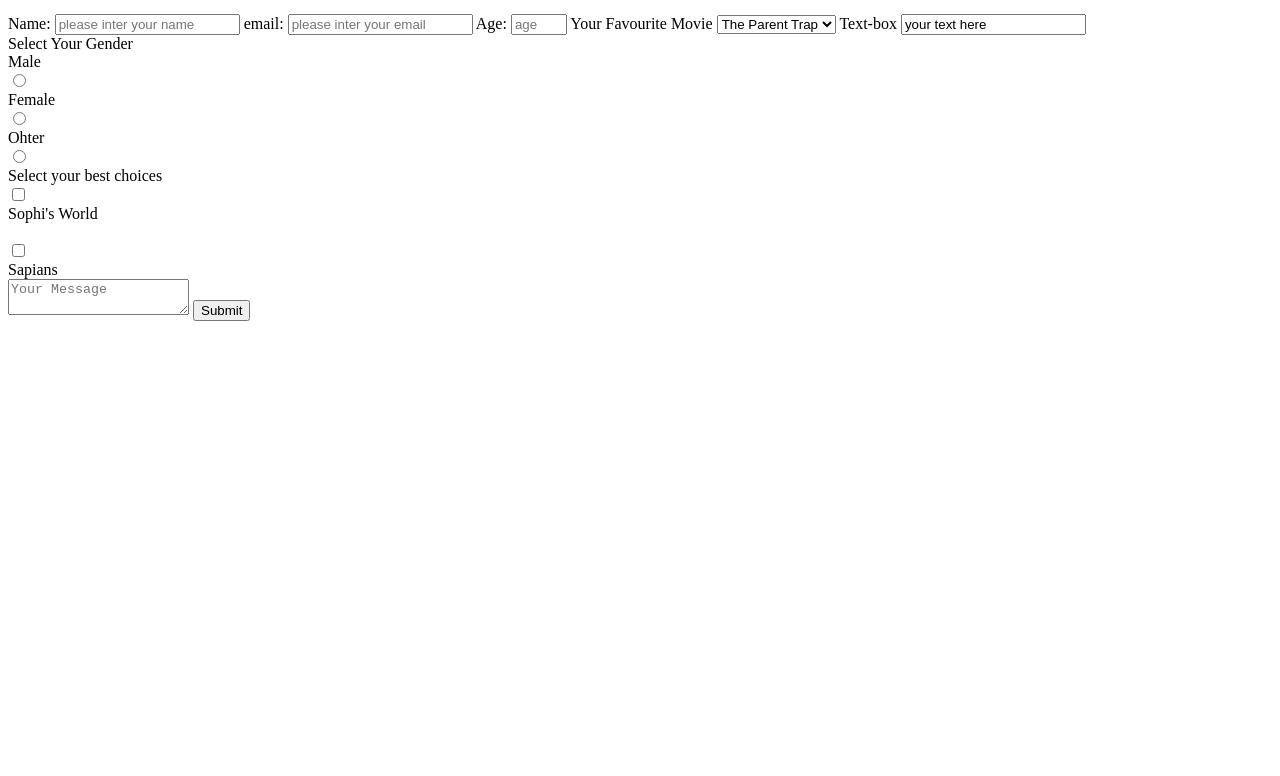
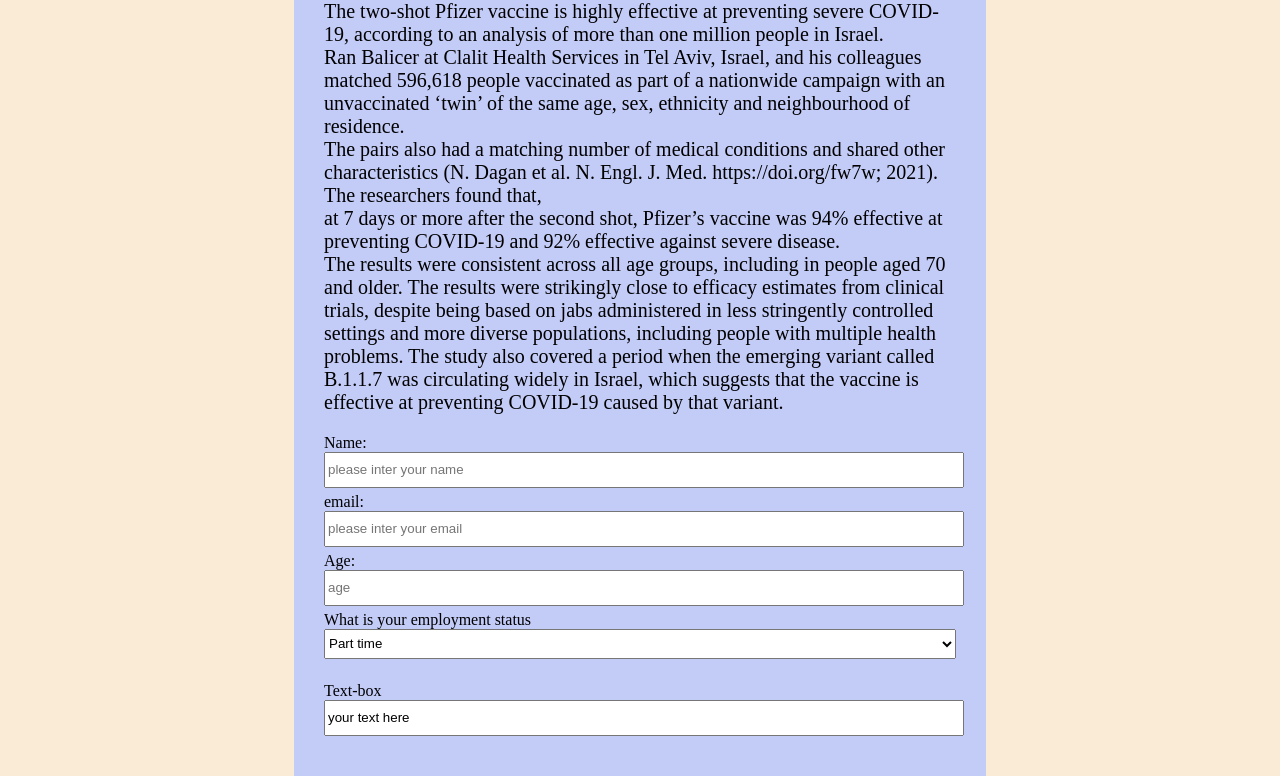
Before and after one commit to Amina-Radfar/Form, a plain HTML site: page Index.html in a window 1280 px wide. Shown: the part 118-894 px from the top of the page. Before the commit the page ends 800 px from the top, so only its background shows below. Drawn offline with Linux system fonts and the light colour scheme.

Commit message:
final changes

```diff
--- /dev/null
+++ b/CSS/Style.css
@@ -0,0 +1,40 @@
+body{
+background-color: antiquewhite;
+}
+#title{
+    color: rgb(16, 10, 32);
+    font-size:xx-large;
+    font-style: italic;
+    text-align: center;
+}
+#description{
+
+    justify-content: left;
+    font-size: 20px;
+}
+.container{
+    width: 50%;
+    background-color: rgb(195, 203, 247);
+    padding: 30px;
+    margin: auto;
+}
+.Form-group{
+    width:100%;
+    height: 30px;
+    margin-bottom: 5px;
+    display: block;
+}
+.radio , .checkbox{
+    display: inline-block;
+}
+textarea{
+    padding: 70px;
+    background-color: rgb(158, 155, 140);
+    width: 80%;
+}
+#submit{
+    margin: auto;
+    display: flex;
+    width: 60%;
+    text-align: center;
+}
--- a/Index.html
+++ b/Index.html
@@ -6,52 +6,65 @@
     <meta http-equiv="X-UA-Compatible" content="IE=edge">
     <meta name="viewport" content="width=device-width, initial-scale=1.0">
     <title>Document</title>
+    <link rel="stylesheet" href="CSS/Style.css">
 </head>
 
 <body>
+    <div class="container">
         <header>
             <h1 id="title">Covid 19 Survey Form</h1>
 
-        <p id="description">CDC is actively working to learn more about the whole range of short- and long-term health effects associated with COVID-19. As the pandemic unfolds, we are learning that many organs besides the lungs are affected by COVID-19 and there are many
-            ways the infection can affect someone’s health.</p>
+            <p id="description">The two-shot Pfizer vaccine is highly effective at preventing severe COVID-19, according to an analysis of more than one million people in Israel.
+
+               <br> Ran Balicer at Clalit Health Services in Tel Aviv, Israel, and his colleagues matched 596,618 people vaccinated as part of a nationwide campaign with an unvaccinated ‘twin’ of the same age, sex, ethnicity and neighbourhood of residence.<br> The pairs also had a matching number of medical conditions and shared other characteristics (N. Dagan et al. N. Engl. J. Med. https://doi.org/fw7w; 2021).
+
+                The researchers found that,<br> at 7 days or more after the second shot, Pfizer’s vaccine was 94% effective at preventing COVID-19 and 92% effective against severe disease.<br> The results were consistent across all age groups, including in people aged 70 and older. The results were strikingly close to efficacy estimates from clinical trials, despite being based on jabs administered in less stringently controlled settings and more diverse populations, including people with multiple health problems.
+
+                The study also covered a period when the emerging variant called B.1.1.7 was circulating widely in Israel, which suggests that the vaccine is effective at preventing COVID-19 caused by that variant.</p>
             <form action="" id="survey-form">
-            <label id="name-label">Name:</label>
-            <input type="text" id="name" placeholder="please inter your name" required>
-            <label id="email-label">email:</label>
-            <input type="email" name="email" placeholder="please inter your email" id="email" required>
-            <label id="number-label"> Age:</label>
-            <input type="number" required min="15" max="38" placeholder="age" id="number">
-            <label>Your Favourite Movie <Select id="dropdown">
-            <option> The Parent Trap</option>
-            <option>The Tatanic</option>
-            <option>Boss baby</option>
-            <option>Big Foot</option>
+                <label id="name-label">Name: <input type="text" id="name" placeholder="please inter your name" required
+                        class="Form-group"></label>
+                <label id="email-label">email:
+                <input type="email" name="email" placeholder="please inter your email" id="email" required
+                    class="Form-group"></label>
+                <label id="number-label"> Age:
+                <input type="number" required min="15" max="38" placeholder="age" id="number" class="Form-group"></label>
+                <label>What is your employment status <Select id="dropdown" class="Form-group">
+                        <option> Part time </option>
+                        <option>Full time</option>
+                        <option>Self-Employed</option>
+                        <option>Unemployed</option>
                     </Select>
                 </label>
-            <label>Text-box</label>
-            <input id="my-text" type="text-box" value="your text here">
+                <br><label>Text-box
+                <input id="my-text" type="text-box" value="your text here" class="Form-group"></label>
+               <br>
                 <br>
                 <label>Select Your Gender</label>
-            <div>Male</div>
-            <input id="male" type="radio" name="gender" value="male">
-            <div>Female</div>
-            <input id="female" type="radio" name="gender" value="female">
-            <div>Ohter</div>
-            <input id="other" type="radio" name="gender" value="other">
+                Male
+                <input id="male" type="radio" name="gender" value="male" class="radio">
+                Female
+                <input id="female" type="radio" name="gender" value="female" class="radio">
+                Ohter
+                <input id="other" type="radio" name="gender" value="other" class="radio">
                 <br>
-            <label>Select your best choices</label>
                 <br>
-            <input id="Sophi's World" type="checkbox" name="Select your best choices" value="Sophi's World">
-            <div>Sophi's World</div>
+                <label>Do you want to take covide 19 vaccine</label>
                 <br>
-            <input id="Sapians" name="Select your best choices" type="checkbox" value="Sapians">
-            <div>Sapians</div>
-            <label><textarea placeholder="Your Message"></textarea></label>
-            <input type="submit" id="submit">
+                <br>
+                <input id="Yes" type="checkbox" name="Do you want to take covide 19 vaccine" value="Sophi's World"
+                    class="checkbox">
+                Yes
+
+                <input id="No" name="Do you want to take covide 19 vaccine" type="checkbox" value="No" class="checkbox">
+                No
+                <br><label><textarea placeholder="Your Message"></textarea></label>
+                <br><input type="submit" id="submit">
             </form>
 
             <script src="https://cdn.freecodecamp.org/testable-projects-fcc/v1/bundle.js"></script>
         </header>
+    </div>
 </body>
 
 </html>
```
Lines whose indentation alone changed are shown as unchanged.
